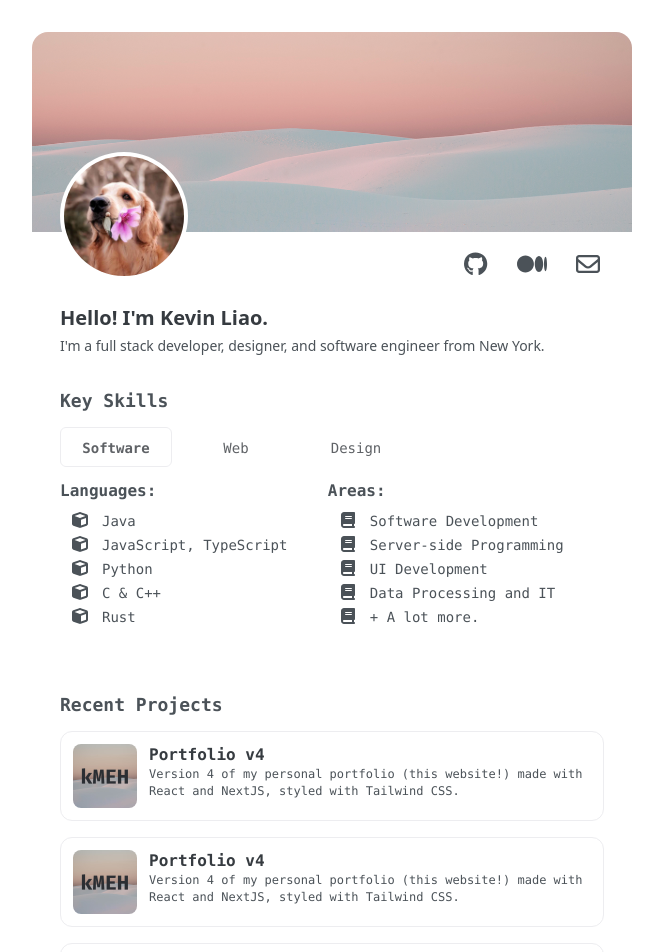
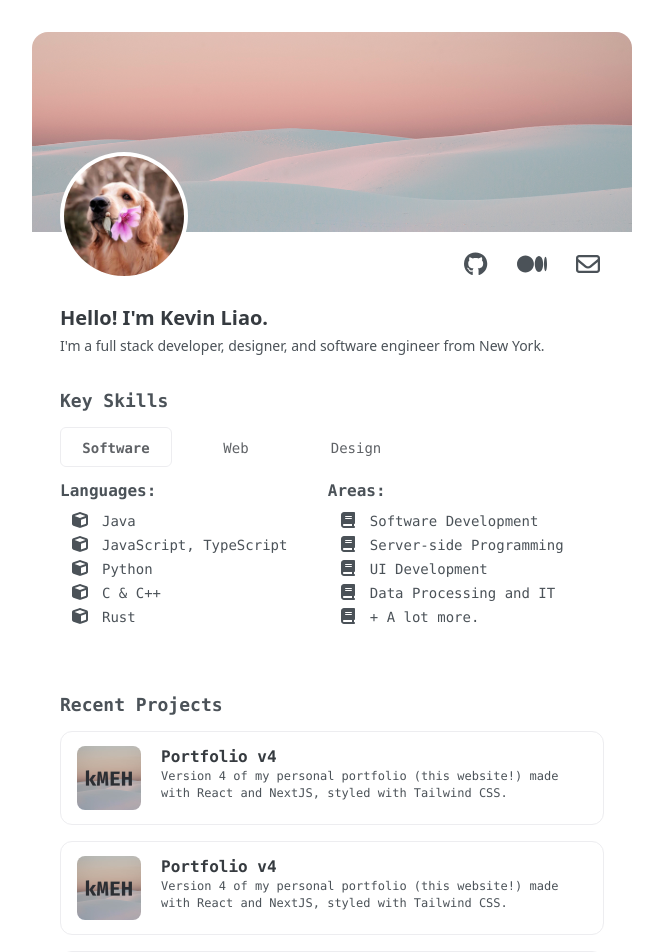
Before and after one commit to fvzy/zyy.sh, a Next.js app: page / in a window 1280 px wide. Shown: the top 952 px of the page, without its empty margins (308-971 px from the left). Built offline with nearby package versions, Linux system fonts and the light colour scheme.

Commit message:
ProjectCard md styling

```diff
--- a/components/ProjectCard.tsx
+++ b/components/ProjectCard.tsx
@@ -4,7 +4,7 @@ const ProjectCard =
 ({ image, imageAlt, title, text, href }:
 { image: string | StaticImageData | { default: StaticImageData }, imageAlt: string, title: string, text: string, href: string }) => {
     return(
-    <a className="flex space-x-3 cursor-pointer border-off-white dark:border-off-black border rounded-xl p-3" href={href}>
+    <a className="flex space-x-3 md:space-x-5 cursor-pointer border-off-white dark:border-off-black border rounded-xl p-3 md:py-3.5 md:px-4" href={href}>
         <div className="relative h-[18%] w-[18%] max-w-[64px] flex-none">
             <Image src={image} alt={imageAlt} className="rounded-lg" layout="fill" objectFit="cover" priority={false} />
             <div className="pb-[100%] w-full dark:bg-off-black opacity-30" />
```
